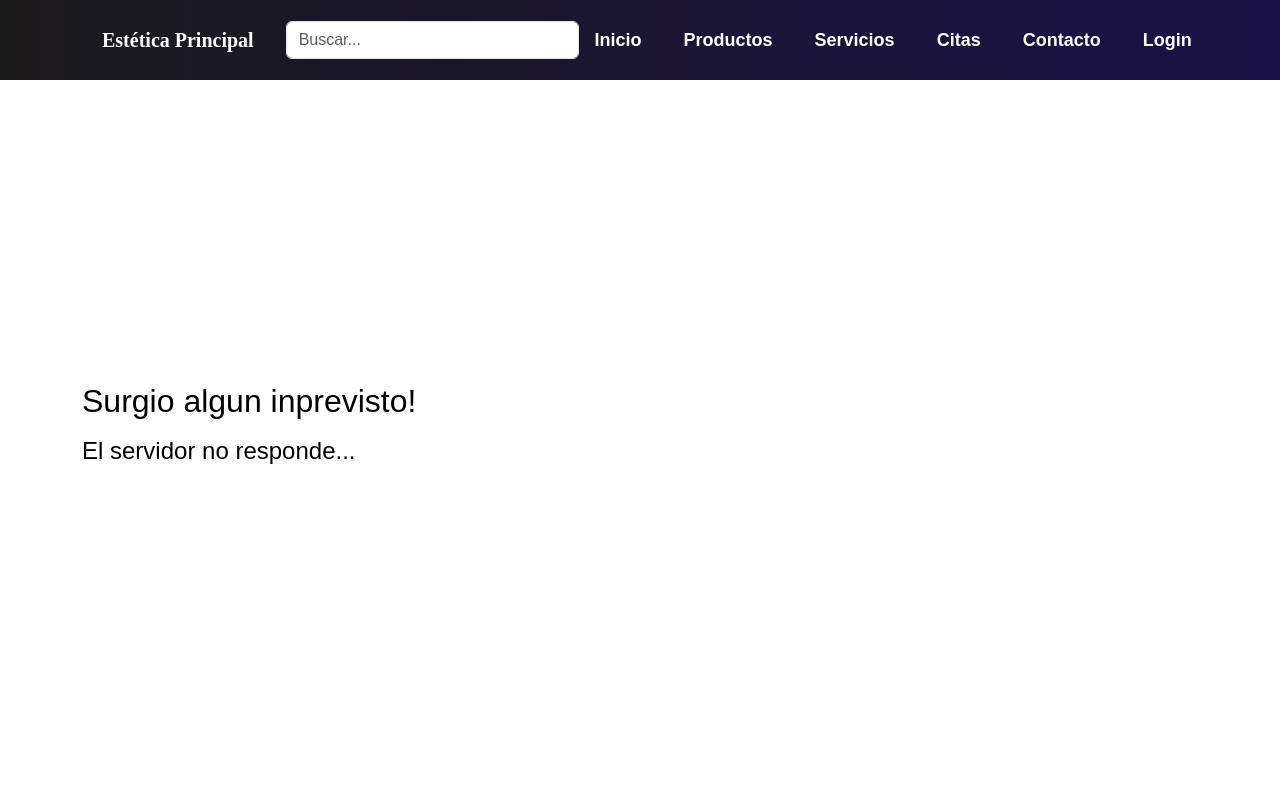
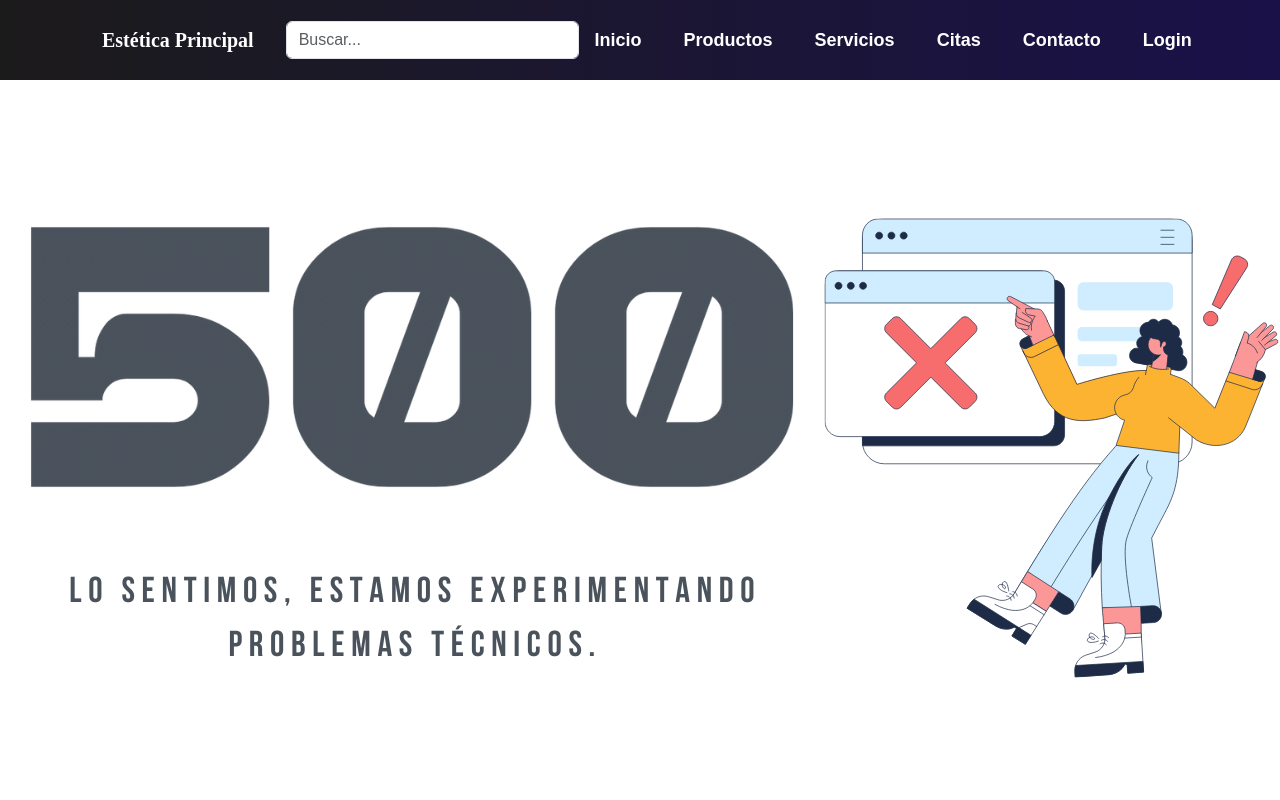
Before and after one commit to arthurR3/proyecto-ing, a React (Create React App) app: page /Error-500 in a window 1280 px wide. Shown: the top 800 px of the page. Built offline with nearby package versions, Linux system fonts and the light colour scheme.

Commit message:
Errores 404 y 505

```diff
--- a/src/Screens/Error/404.js
+++ b/src/Screens/Error/404.js
@@ -1,17 +1,17 @@
 import React from 'react'
 import '../../CSS/NavBar.css'
 import '../../CSS/Login.css'
+import imgError from '../../Image/error404.png';
 
 function Error404() {
     return (
         <div className="home-page">
-        <header className="h-100 min-vh-100 d-flex align-items-center text-light mt-5 shadow">
-            <div className="container m-50">
-                        <h2 className="mb-3 text-black fs-20">Surgio algun inprevisto!</h2>
-                        <h4 className="mb-5 text-black fs-10">Regresa a la pagina anterior...</h4>
-                    </div>
-        </header>
-    </div>
+            <header className="h-100 min-vh-100 d-flex align-items-center text-light mt-5 shadow">
+                <div className="">
+                    <img src={imgError} alt="Mi imagen" />
+                </div>
+            </header>
+        </div>
     )
 }
 
--- a/src/Screens/Error/500.js
+++ b/src/Screens/Error/500.js
@@ -1,16 +1,16 @@
 import React from 'react'
+import imgError from '../../Image/error500.png';
 
 function Error500() {
     return (
         <div className="home-page">
-        <header className="h-100 min-vh-100 d-flex align-items-center text-light mt-5 shadow">
-            <div className="container m-50">
-                        <h2 className="mb-3 text-black fs-20">Surgio algun inprevisto!</h2>
-                        <h4 className="mb-5 text-black fs-10">El servidor no responde...</h4>
-                    </div>
-        </header>
-    </div>
-  )
+            <header className="h-100 min-vh-100 d-flex align-items-center text-light mt-5 shadow">
+                <div className="">
+                    <img src={imgError} alt="Mi imagen" />
+                </div>
+            </header>
+        </div>
+    )
 }
 
 export default Error500
```
Also changed, not shown: src/Image/error404.png (added), src/Image/error500.png (added).
